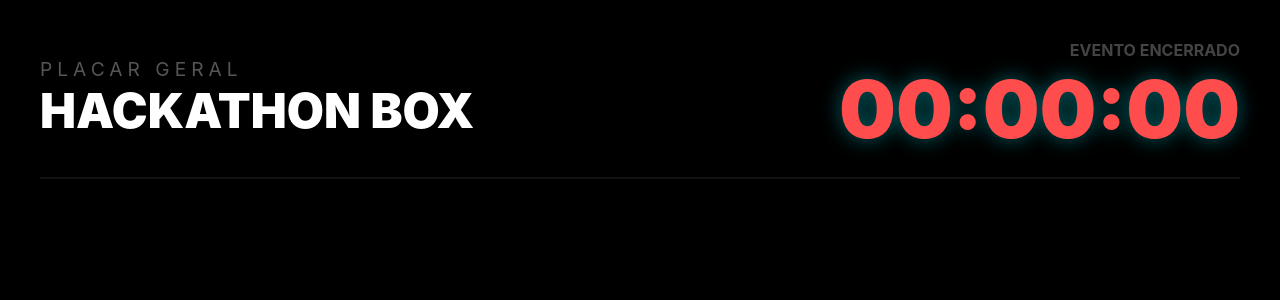
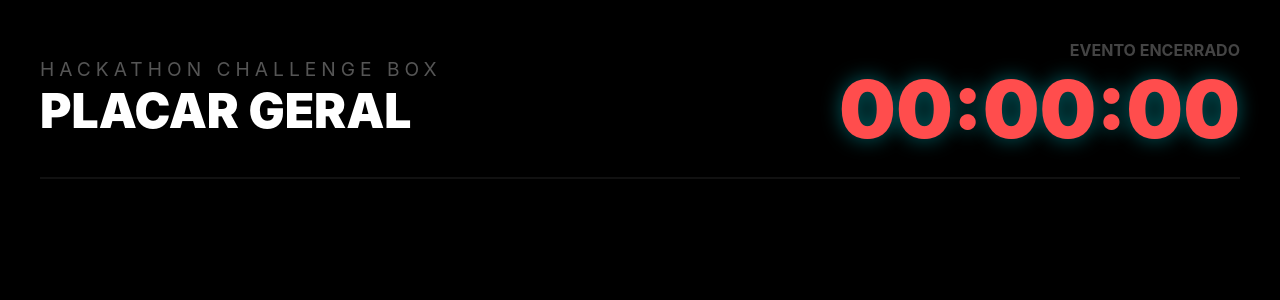
Before and after one commit to Gilson-Ferrer/hcb-portal, a Flask app: page /leaderboard in a window 1280 px wide. Shown: the top 300 px of the page. Run offline with Flask 3, Linux system fonts and the light colour scheme; data that the repository does not hold is empty; some libraries are stand-ins or nearby versions.

Commit message:
Updage title placar

```diff
--- a/templates/leaderboard_public.html
+++ b/templates/leaderboard_public.html
@@ -2,7 +2,7 @@
 <html lang="pt-br">
 <head>
     <meta charset="UTF-8">
-    <title>ASYNCX | LIVE PLACAR</title>
+    <title>ASYNCX | Live Placar</title>
     <link rel="icon" type="image/png" href="{{ url_for('static', filename='img/favicon.png') }}">
     <style>
         :root {
@@ -78,8 +78,8 @@
 
     <div class="header">
         <div>
-            <div style="font-size: 1.2rem; color: #555; letter-spacing: 5px;">PLACAR GERAL</div>
-            <a href="/" style="text-decoration: none; color: inherit;"><div style="font-size: 3rem; font-weight: 900;">HACKATHON BOX</div>
+            <div style="font-size: 1.2rem; color: #555; letter-spacing: 5px;">HACKATHON CHALLENGE BOX</div>
+            <a href="/" style="text-decoration: none; color: inherit;"><div style="font-size: 3rem; font-weight: 900;">PLACAR GERAL</div>
             </a>
         </div>
         <div class="timer-box">
```
